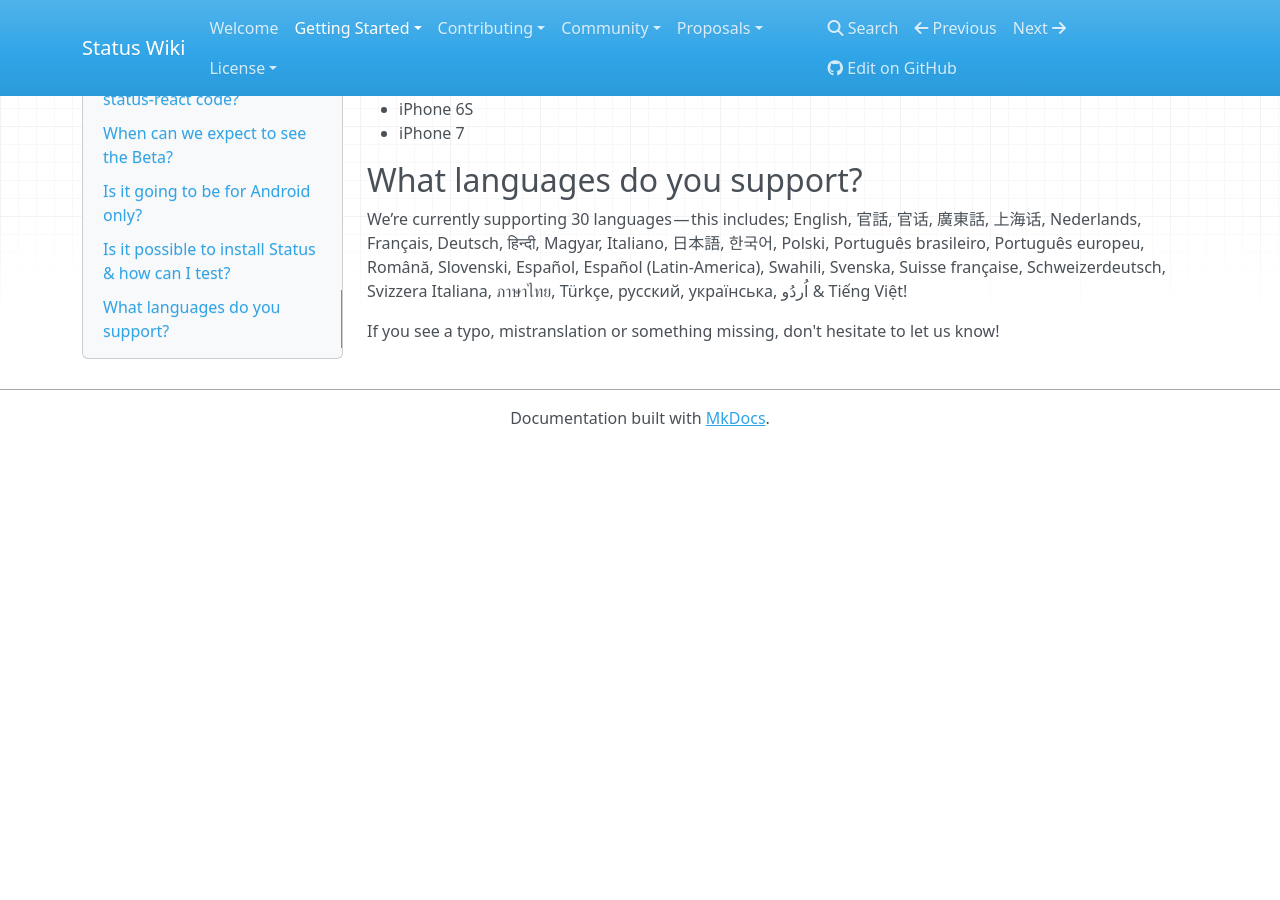
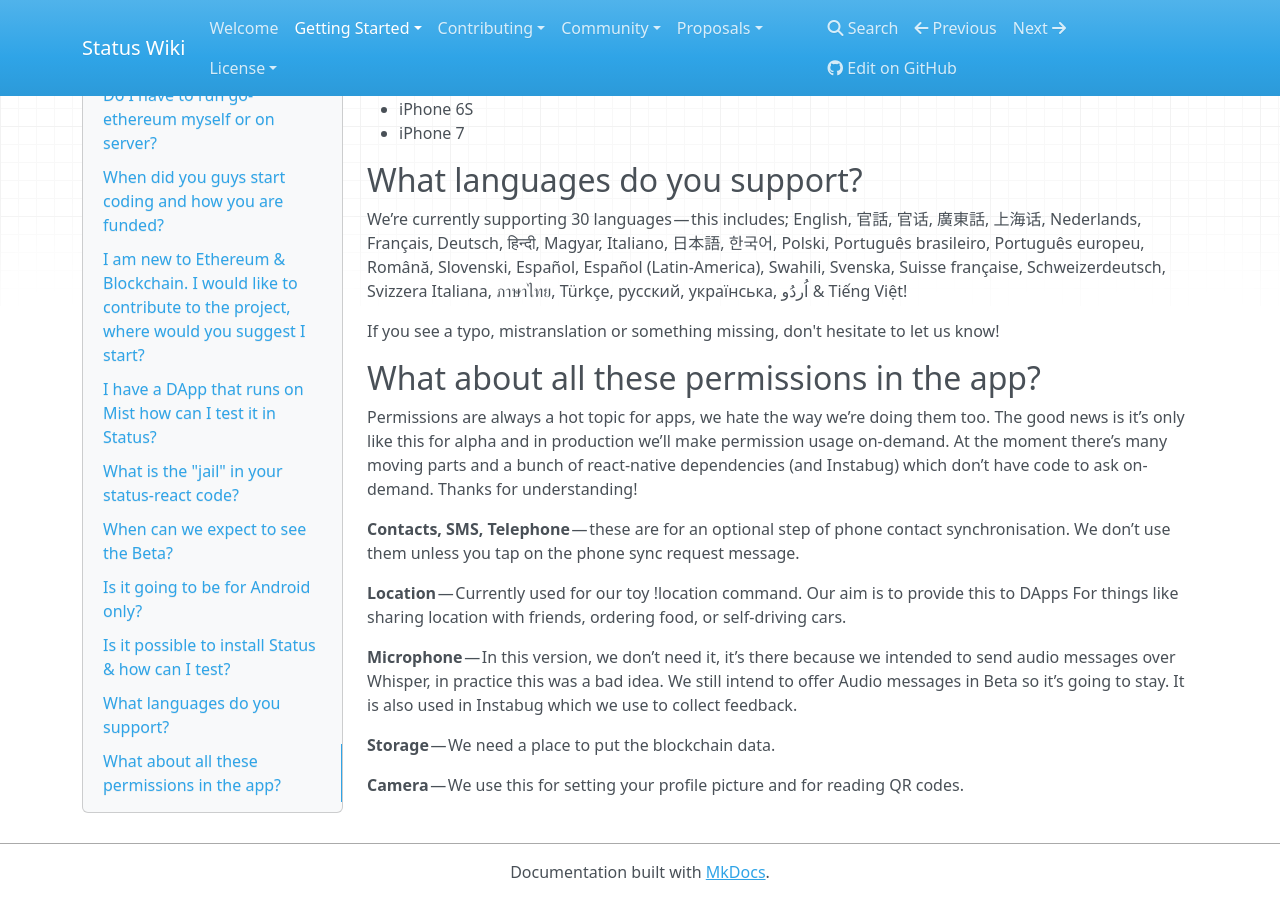
Before and after one commit to status-im/wiki.status.im, an MkDocs documentation site: the page built from docs/getting-started/faq.md, in a window 1280 px wide and 900 px high, scrolled down 2396 px. Built offline with MkDocs 1.6.1, drawn with Linux system fonts in a browser that asks for light colours; nearby versions of some CDN libraries; old or Windows-style settings are respelled for this version of MkDocs; before the commit the page ends 2842 px from its top, so only the background shows below that.

Commit message:
permissions FAQ

```diff
--- a/docs/getting-started/faq.md
+++ b/docs/getting-started/faq.md
@@ -79,3 +79,17 @@ Soon we'll have our alpha test on Google Play & Testflight. Currently Status has
 We’re currently supporting 30 languages — this includes; English, 官話, 官话, 廣東話, 上海话, Nederlands, Français, Deutsch, हिन्दी, Magyar, Italiano, 日本語, 한국어, Polski, Português brasileiro, Português europeu, Română, Slovenski, Español, Español (Latin-America), Swahili, Svenska, Suisse française, Schweizerdeutsch, Svizzera Italiana, ภาษาไทย, Türkçe, русский, українська, اُردُو & Tiếng Việt!
 
 If you see a typo, mistranslation or something missing, don't hesitate to let us know!
+
+## What about all these permissions in the app?
+
+Permissions are always a hot topic for apps, we hate the way we’re doing them too. The good news is it’s only like this for alpha and in production we’ll make permission usage on-demand. At the moment there’s many moving parts and a bunch of react-native dependencies (and Instabug) which don’t have code to ask on-demand. Thanks for understanding!
+
+**Contacts, SMS, Telephone** — these are for an optional step of phone contact synchronisation. We don’t use them unless you tap on the phone sync request message.
+
+**Location** — Currently used for our toy !location command. Our aim is to provide this to DApps For things like sharing location with friends, ordering food, or self-driving cars.
+
+**Microphone** — In this version, we don’t need it, it’s there because we intended to send audio messages over Whisper, in practice this was a bad idea. We still intend to offer Audio messages in Beta so it’s going to stay. It is also used in Instabug which we use to collect feedback.
+
+**Storage** — We need a place to put the blockchain data.
+
+**Camera** — We use this for setting your profile picture and for reading QR codes.
```
